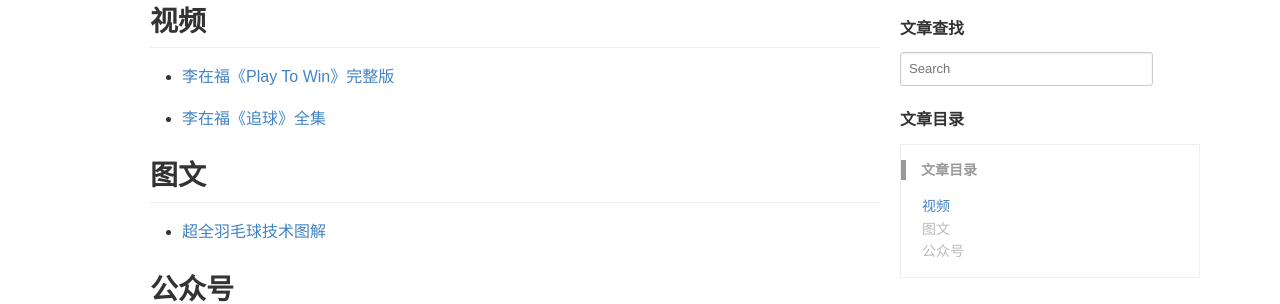
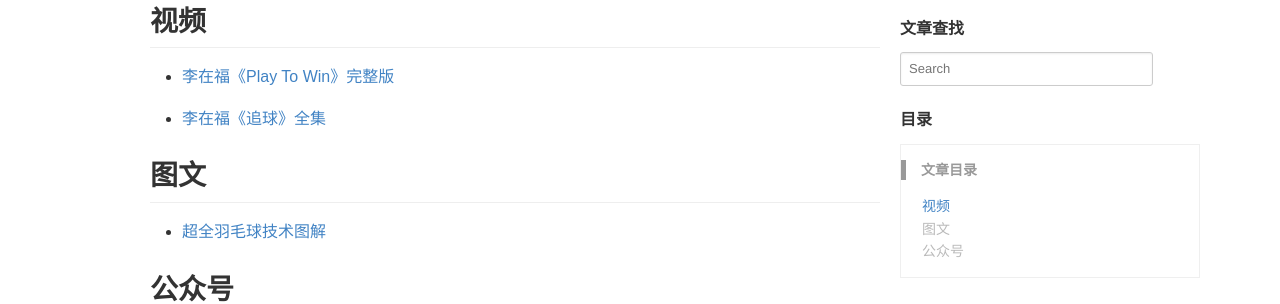
Before and after one commit to junyunlife/junyunlife.github.io, a Jekyll site: the page built from _wiki/badminton.md, in a window 1280 px wide. Shown: the part 190-494 px from the top of the page. Built offline with Jekyll 4.4.1, drawn with Linux system fonts in a browser that asks for light colours.

Commit message:
翻译中文

```diff
--- a/_includes/sidebar-post-nav.html
+++ b/_includes/sidebar-post-nav.html
@@ -1,5 +1,5 @@
 
-<h3 class="post-directory-title mobile-hidden">文章目录</h3>
+<h3 class="post-directory-title mobile-hidden">目录</h3>
 <div id="post-directory-module" class="mobile-hidden">
   <section class="post-directory">
   <!-- Links that trigger the jumping -->
```
